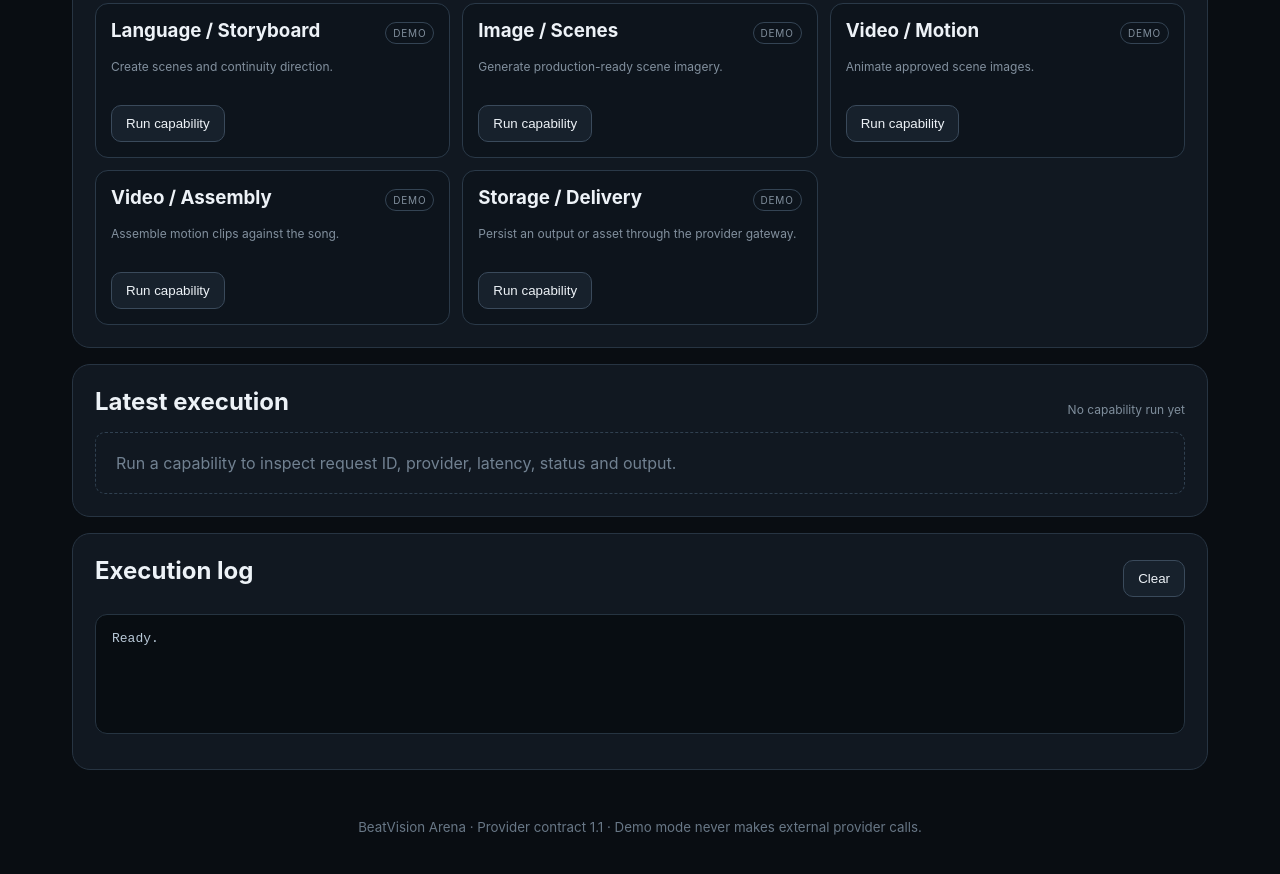
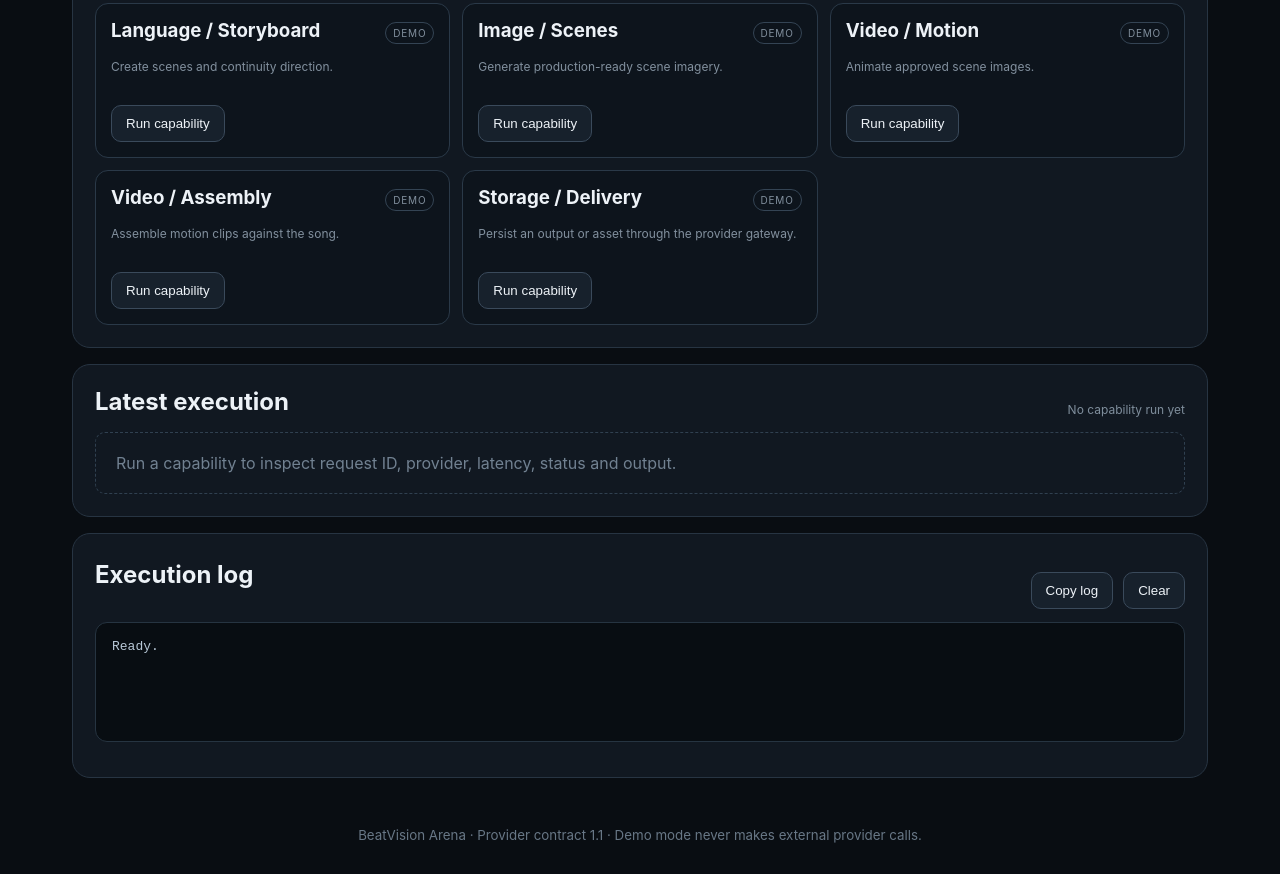
Before and after one commit to DaddyDom8249/BeatVision-arena, a plain HTML site: page index.html in a window 1280 px wide. Shown: the part 1523-2397 px from the top of the page. Drawn offline with Linux system fonts and the light colour scheme.

Commit message:
Add execution log copy control

```diff
--- a/index.html
+++ b/index.html
@@ -37,7 +37,7 @@ And every shadow learns to fight</textarea></label>
       <div class="telemetry" id="latestExecution"><div class="empty">Run a capability to inspect request ID, provider, latency, status and output.</div></div>
     </section>
     <section class="panel">
-      <div class="panel-head"><h2>Execution log</h2><button id="clearLog">Clear</button></div>
+      <div class="panel-head"><h2>Execution log</h2><div class="actions"><button id="copyLog">Copy log</button><button id="clearLog">Clear</button></div></div>
       <pre id="log" class="log" aria-live="polite">Ready.</pre>
     </section>
   </main>
```
